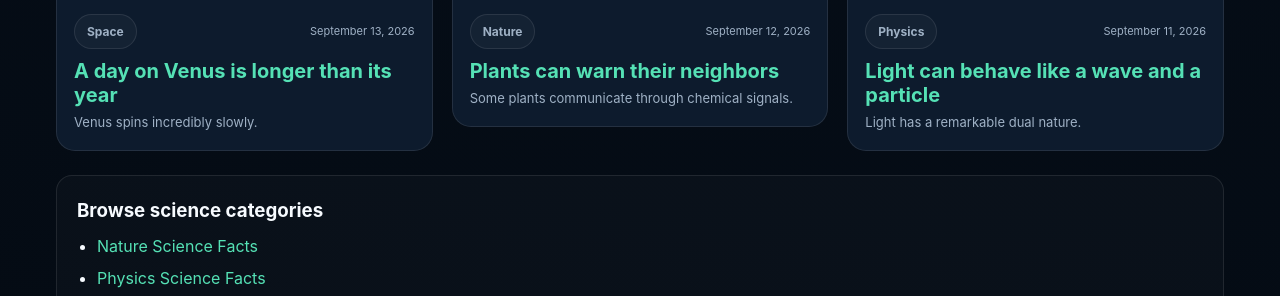
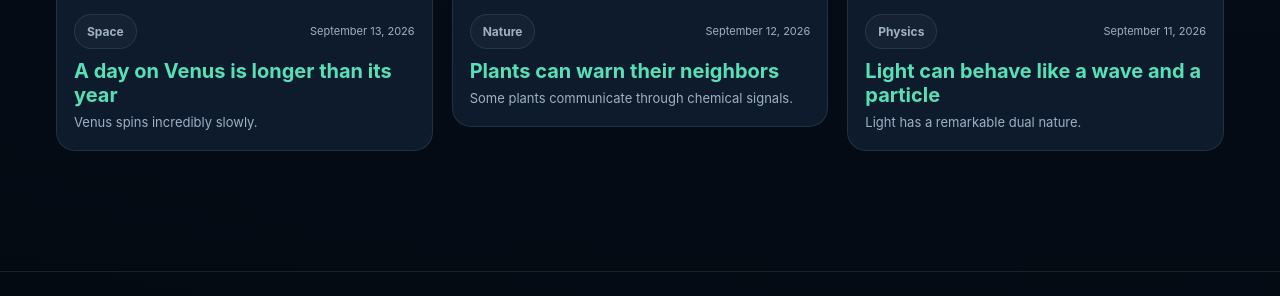
Before and after one commit to IHarshvardhanSingh/science-buzz, a plain HTML site: page index.html in a window 1280 px wide. Shown: the part 3713-4009 px from the top of the page. Drawn offline with Linux system fonts and the light colour scheme.

Commit message:
Add files via upload

```diff
--- a/index.html
+++ b/index.html
@@ -45,7 +45,6 @@
 <section id="explore" class="section">
 <div class="section-top"><div><p class="eyebrow">EXPLORE</p><h2>More science to discover</h2></div><select id="filter"><option value="all">All topics</option></select></div>
 <div id="grid" class="grid"></div>
-<div id="crawlable-index" class="crawlable-index"><h3>Browse science categories</h3><ul><li><a href="category/nature/">Nature Science Facts</a></li><li><a href="category/physics/">Physics Science Facts</a></li><li><a href="category/space/">Space Science Facts</a></li></ul><h3>Latest science facts</h3><ul><li><a href="facts/a-day-on-venus-is-longer-than-its-year-2026-09-13/">A day on Venus is longer than its year</a> — Space</li><li><a href="facts/plants-can-warn-their-neighbors-2026-09-12/">Plants can warn their neighbors</a> — Nature</li><li><a href="facts/light-can-behave-like-a-wave-and-a-particle-2026-09-11/">Light can behave like a wave and a particle</a> — Physics</li></ul></div>
 </section>
 </main>
 <footer>
```
